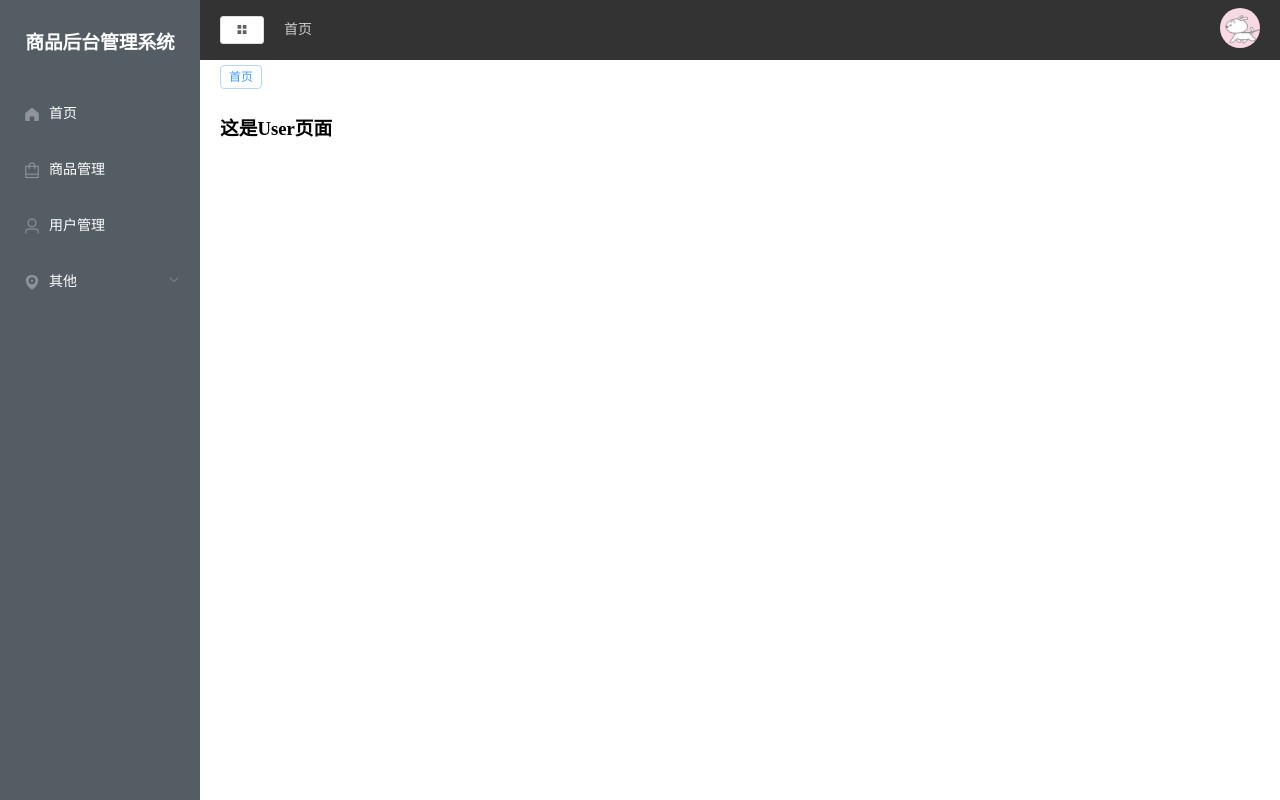
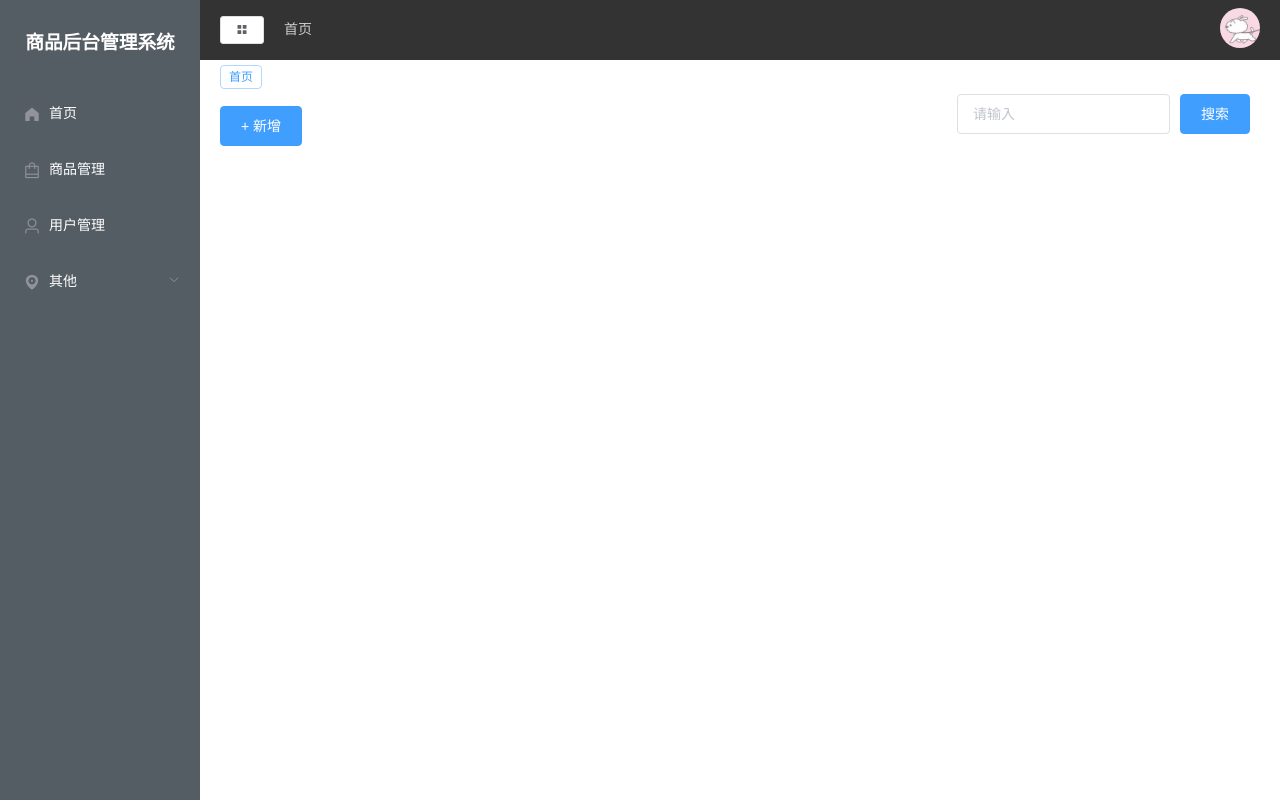
Before and after one commit to Wuxidixii/vue-management, a Vue app: page /user in a window 1280 px wide. Built offline with nearby package versions, Linux system fonts and the light colour scheme.

Commit message:
User page header

```diff
--- a/src/api/mock.js
+++ b/src/api/mock.js
@@ -1,4 +1,4 @@
 import Mock from 'mockjs'
-import homrApi from './mockServeData/home'
+import homeApi from './mockServeData/home'
 
-Mock.mock('/home/getData', homrApi.getStatisticalData)
+Mock.mock('/home/getData', homeApi.getStatisticalData)
--- /dev/null
+++ b/src/components/CommonForm.vue
@@ -0,0 +1,56 @@
+<template>
+  <el-form ref="form" label-width="100px" :model="form" :inline="inline">
+    <el-form-item
+      v-for="item in formLabel"
+      :key="item.label"
+      :label="item.label"
+    >
+      <el-input
+        v-if="item.type === 'input'"
+        :placeholder="'请输入' + item.label"
+        v-model="form[item.model]"
+      ></el-input>
+      <el-switch
+        v-if="item.type === 'switch'"
+        v-model="form[item.model]"
+      ></el-switch>
+      <el-date-picker
+        v-if="item.type === 'date'"
+        type="date"
+        value-format="yyyy-MM-dd"
+        placeholder="选择日期"
+        v-model="form[item.model]"
+      ></el-date-picker>
+      <el-select
+        v-if="item.type === 'select'"
+        placeholder="请选择"
+        v-model="form[item.model]"
+      >
+        <el-option
+          v-for="item in item.opts"
+          :key="item.value"
+          :label="item.label"
+          :value="item.value"
+        ></el-option>
+      </el-select>
+    </el-form-item>
+    <el-form-item><slot></slot></el-form-item>
+  </el-form>
+</template>
+
+<script>
+export default {
+  name: "CommonForm",
+  props: {
+    formLabel: Array,
+    form: Object,
+    inline: Boolean,
+  },
+  data() {
+    return {};
+  },
+};
+</script>
+
+<style>
+</style>
--- a/src/views/user/index.vue
+++ b/src/views/user/index.vue
@@ -1,12 +1,124 @@
 <template>
-  <h1>这是User页面</h1>
+  <div class="manage">
+    <el-dialog
+      :title="operateType === 'add' ? '新增用户' : '更新用户'"
+      :visible.sync="isShow"
+    >
+      <common-form
+        :formLabel="operateFormLabel"
+        :form="operateForm"
+        :inline="true"
+        ref="form"
+      ></common-form>
+      <div class="dialog-footer" slot="footer">
+        <el-button @click="isShow = false">取消</el-button>
+        <el-button type="primary" @click="confirm">确定</el-button>
+      </div>
+    </el-dialog>
+    <div class="manage-header">
+      <el-button type="primary" @click="addUser">+ 新增</el-button>
+      <common-form
+        :formLabel="formLabel"
+        :form="searchForm"
+        :inline="true"
+        ref="form"
+      >
+        <el-button type="primary" @click="getList">搜索</el-button>
+      </common-form>
+    </div>
+  </div>
 </template>
 
 <script>
+import CommonForm from "@/components/CommonForm";
+
 export default {
   name: "User",
+  components: {
+    CommonForm,
+  },
+  data() {
+    return {
+      operateType: "",
+      isShow: false,
+      operateFormLabel: [
+        {
+          model: "name",
+          label: "姓名",
+          type: "input",
+        },
+        {
+          model: "age",
+          label: "年龄",
+          type: "input",
+        },
+        {
+          model: "sex",
+          label: "性别",
+          type: "select",
+          opts: [
+            {
+              label: "男",
+              value: "1",
+            },
+            {
+              label: "女",
+              value: "0",
+            },
+          ],
+        },
+        {
+          model: "birth",
+          label: "出生日期",
+          type: "date",
+        },
+        {
+          model: "addr",
+          label: "地址",
+          type: "input",
+        },
+      ],
+      operateForm: {
+        name: "",
+        age: "",
+        sex: "",
+        birth: "",
+        addr: "",
+      },
+      formLabel: [
+        {
+          model: "keyword",
+          label: "",
+          type: "input",
+        },
+      ],
+      searchForm: {
+        keyword: "",
+      },
+    };
+  },
+  methods: {
+    confirm() {},
+    addUser() {
+      this.isShow = true;
+      this.operateType = "add";
+      this.operateForm = {
+        name: "",
+        age: "",
+        sex: "",
+        birth: "",
+        addr: "",
+      };
+    },
+    getList() {},
+  },
 };
 </script>
 
-<style>
+<style lang='less' scoped>
+.manage-header {
+  display: flex;
+  justify-content: space-between;
+  align-items: center;
+}
 </style>
```
Also changed, not shown: src/main.js (+17 -1 lines).
